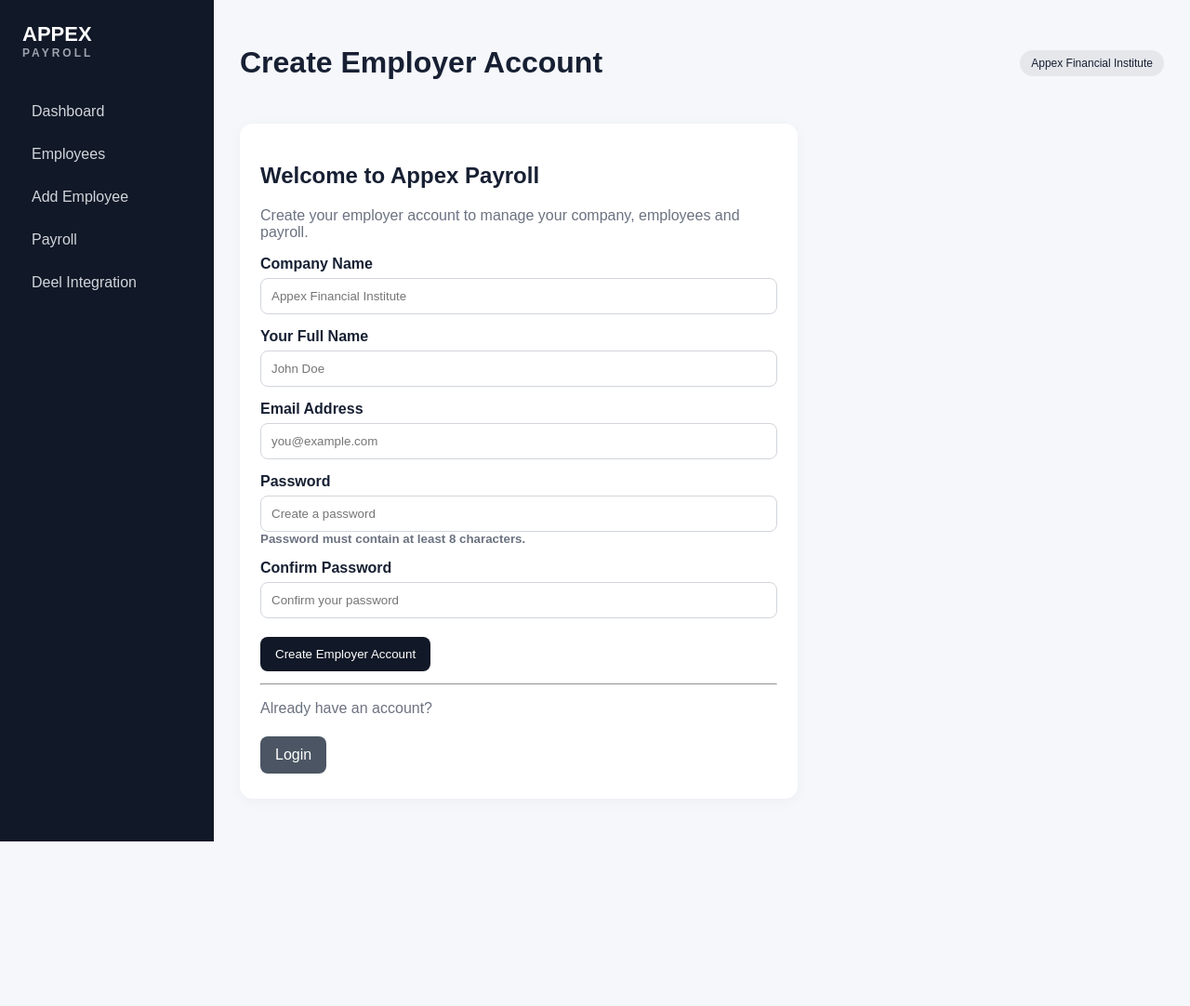
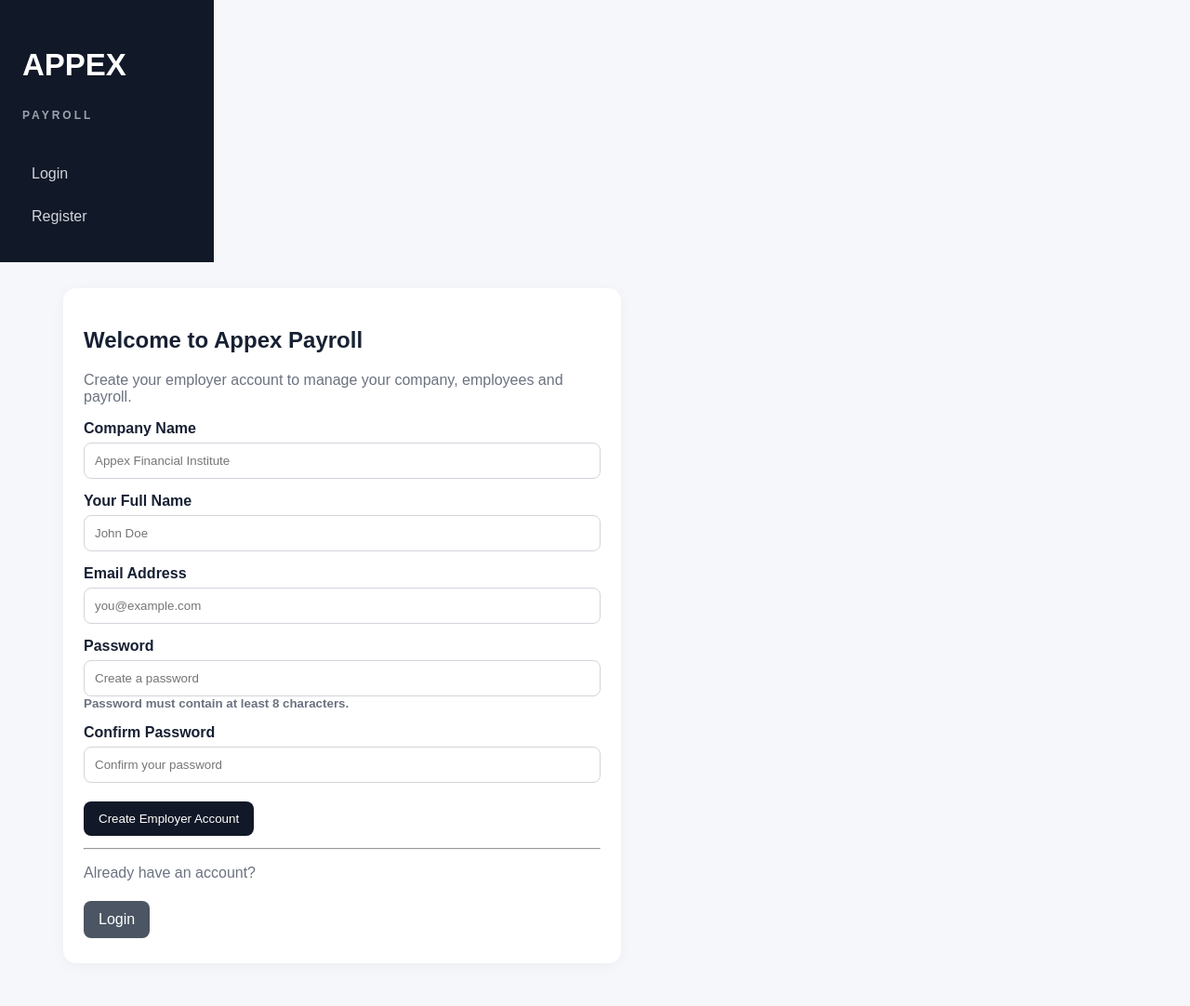
Before and after one commit to Dibola880/Appex---payroll-, a Flask app: page /register in a window 1280 px wide. Shown: the whole page at 93% size. Before the commit the page ends 905 px from the top, so only its background shows below. Run offline with Flask 3, Linux system fonts and the light colour scheme.

Commit message:
Update base.html

```diff
--- a/app/templates/base.html
+++ b/app/templates/base.html
@@ -1,30 +1,33 @@
-
-<!doctype html>
+<!DOCTYPE html>
 <html lang="en">
 <head>
-    <meta charset="utf-8">
-    <meta name="viewport" content="width=device-width, initial-scale=1">
+    <meta charset="UTF-8">
+    <meta name="viewport" content="width=device-width, initial-scale=1.0">
 
-    <title>
-        {% block title %}Appex Payroll{% endblock %}
-    </title>
+    <title>{% block title %}Appex Payroll{% endblock %}</title>
 
-    <link rel="stylesheet"
-          href="{{ url_for('static', filename='style.css') }}">
+    <link
+        rel="stylesheet"
+        href="{{ url_for('static', filename='style.css') }}"
+    >
 </head>
 
 <body>
 
-<div class="layout">
+<div class="app-layout">
 
-    <aside>
+    <aside class="sidebar">
 
         <div class="brand">
-            APPEX
+            <h2>APPEX</h2>
             <span>PAYROLL</span>
         </div>
 
         <nav>
+
+            {% if current_user %}
+
+                {% if current_user.role in ["employer", "admin"] %}
 
                     <a href="{{ url_for('main.dashboard') }}">
                         Dashboard
@@ -46,38 +49,58 @@
                         Deel Integration
                     </a>
 
+                {% elif current_user.role == "employee" %}
+
+                    <a href="{{ url_for('main.employee_dashboard') }}">
+                        Employee Dashboard
+                    </a>
+
+                    <a href="{{ url_for('main.my_payslips') }}">
+                        My Payslips
+                    </a>
+
+                {% endif %}
+
+                <a href="{{ url_for('main.logout') }}" class="logout-link">
+                    Logout
+                </a>
+
+            {% else %}
+
+                <a href="{{ url_for('main.login') }}">
+                    Login
+                </a>
+
+                <a href="{{ url_for('main.register') }}">
+                    Register
+                </a>
+
+            {% endif %}
+
         </nav>
 
     </aside>
 
-    <main>
 
-        <header>
+    <main class="main-content">
 
-            <h1>
-                {% block heading %}
-                Appex Payroll
-                {% endblock %}
-            </h1>
+        {% with messages = get_flashed_messages(with_categories=true) %}
 
-            <span class="pill">
-                Appex Financial Institute
-            </span>
+            {% if messages %}
 
-        </header>
-
-
-        {% with messages = get_flashed_messages(
-            with_categories=true
-        ) %}
+                <div class="flash-container">
 
                     {% for category, message in messages %}
 
-                <div class="alert">
+                        <div class="flash {{ category }}">
                             {{ message }}
                         </div>
 
                     {% endfor %}
+
+                </div>
+
+            {% endif %}
 
         {% endwith %}
 
```
Lines whose indentation alone changed are shown as unchanged.
